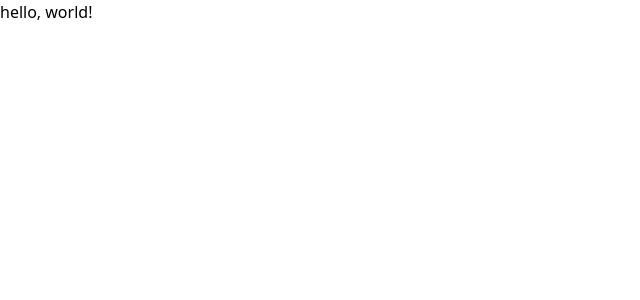
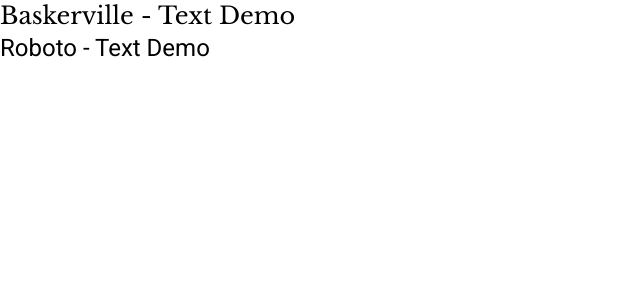
Before and after one commit to Credit-First/reign-news, a React (Create React App) app: page / in a window 1280 px wide. Shown: the top 300 px of the page, without its empty margins (0-640 px from the left). Built offline with nearby package versions, Linux system fonts and the light colour scheme.

Commit message:
feat: import roboto, baskerville fonts

```diff
--- a/src/App.tsx
+++ b/src/App.tsx
@@ -1,7 +1,8 @@
 function App() {
   return (
     <div>
-      hello, world!
+      <p className="text-2xl font-baskerville">Baskerville - Text Demo</p>
+      <p className="text-2xl font-roboto">Roboto - Text Demo</p>
     </div>
   );
 }
--- a/src/index.css
+++ b/src/index.css
@@ -1,3 +1,7 @@
+/* fonts */
+@import url('https://fonts.googleapis.com/css2?family=Libre+Baskerville&display=swap');
+@import url('https://fonts.googleapis.com/css2?family=Libre+Baskerville&family=Roboto:wght@400;500;700&display=swap');
+
 @tailwind base;
 @tailwind components;
 @tailwind utilities;
--- a/tailwind.config.js
+++ b/tailwind.config.js
@@ -4,6 +4,10 @@
     "./src/**/*.{js,jsx,ts,tsx}",
   ],
   theme: {
+    fontFamily: {
+      baskerville: ['Libre Baskerville', 'sans-serif'],
+      roboto: ['Roboto', 'sans-serif'],
+    },
     extend: {},
   },
   plugins: [],
```
